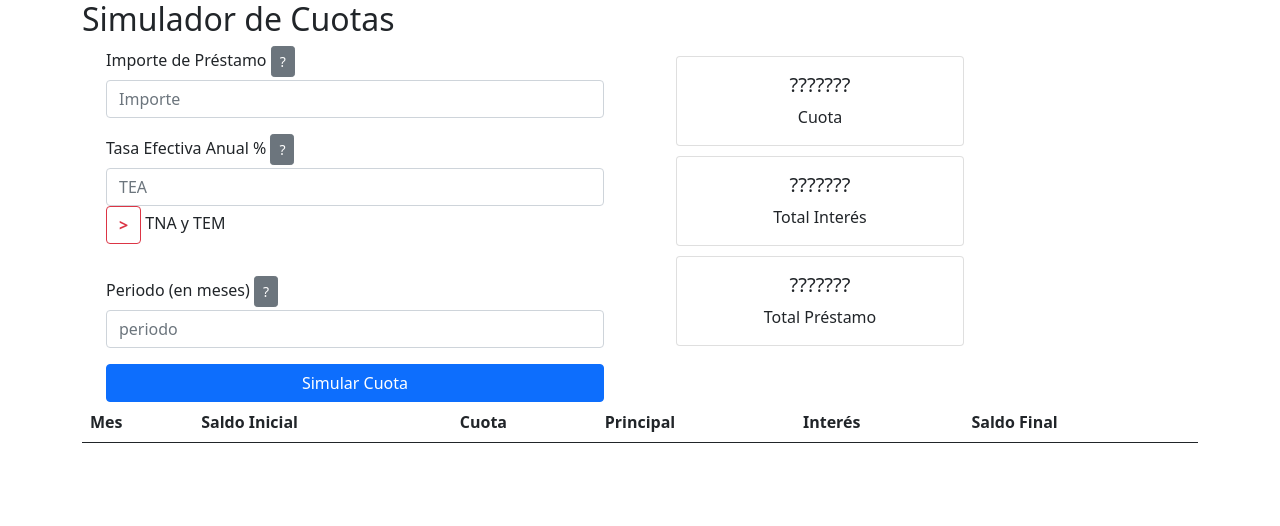
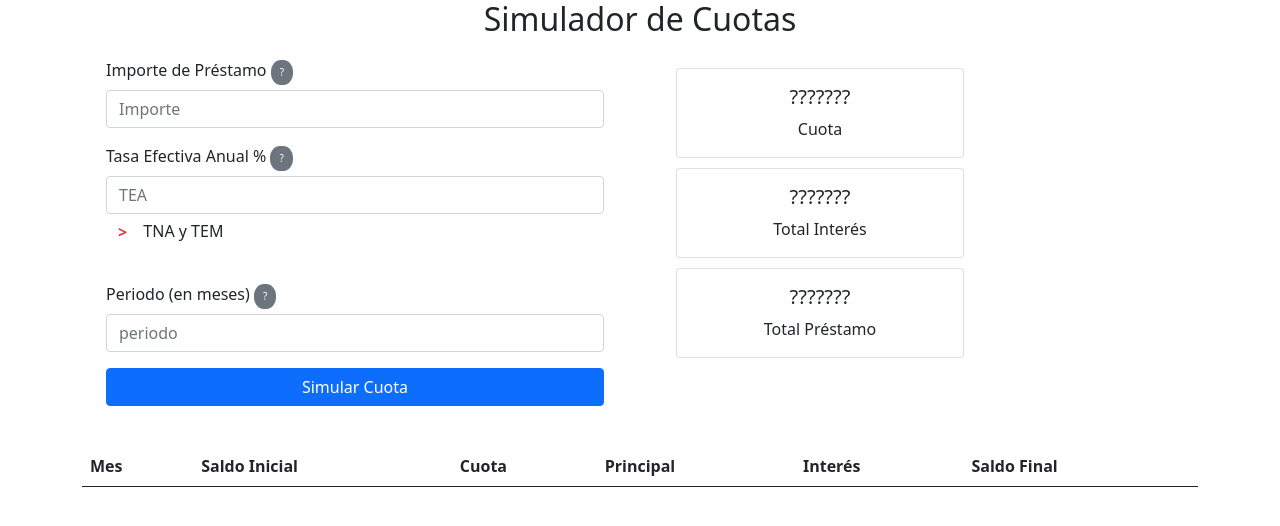
Before and after one commit to JesusA7/apps-js, a plain HTML site: page index.html in a window 1280 px wide. Drawn offline with nearby package versions, Linux system fonts and the light colour scheme.

Commit message:
Update style.css

```diff
--- a/CSS/style.css
+++ b/CSS/style.css
@@ -2,6 +2,19 @@
     align-items: center;
     margin-top: 10px;
 }
-#boton-container{
+.txt-center{
     text-align: center;
 }
+.help-btn{
+    border-radius: 45%;
+    font-size: x-small;
+}
+
+.container{
+    margin-bottom: 20px;
+}
+
+.without-border{
+    border-style: hidden ;
+
+}
```
